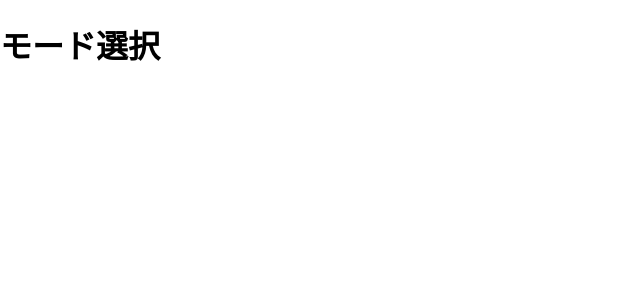
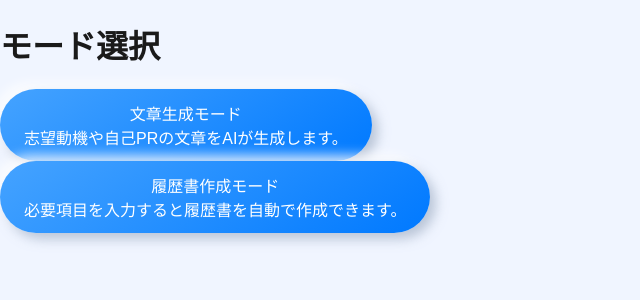
Before and after one commit to kawasakiCat/ai-assistant, a React (Create React App) app: page / in a window 1280 px wide. Shown: the top 300 px of the page, without its empty margins (0-640 px from the left). Built offline with nearby package versions, Linux system fonts and the light colour scheme.

Commit message:
インターフェーステーマ設定関連

```diff
--- a/src/App.js
+++ b/src/App.js
@@ -1,6 +1,6 @@
 import React from 'react';
+import { useTheme } from './hooks/useTheme';
 import { BrowserRouter as Router, Routes, Route } from 'react-router-dom';
-import Navigation from './components/Navigation/Navigation';
 import HomePage from './pages/HomePage';
 import ResumePage from './pages/ResumePage';
 import ChatPage from './pages/ChatPage';
@@ -11,9 +11,10 @@
 import './styles/global.css';
 
 const App = () => {
+  useTheme();
+
   return (
     <Router>
-      <Navigation />
       <Routes>
         <Route path="/" element={<HomePage />} />
         <Route path="/resume" element={<ResumePage />} />
--- /dev/null
+++ b/src/hooks/useTheme.js
@@ -0,0 +1,35 @@
+import { useState, useEffect } from "react";
+
+const getSystemTheme = () => {
+  return window.matchMedia("(prefers-color-scheme: dark)").matches ? "dark" : "light";
+};
+
+export const useTheme = () => {
+  const [theme, setTheme] = useState(() => {
+    const savedTheme = localStorage.getItem("theme") || "system";
+    return savedTheme === "system" ? getSystemTheme() : savedTheme;
+  });
+
+  useEffect(() => {
+    const currentTheme = theme === "system" ? getSystemTheme() : theme;
+    document.documentElement.setAttribute("data-theme", currentTheme);
+    localStorage.setItem("theme", theme);
+  }, [theme]);
+
+  useEffect(() => {
+    if (theme === "system") {
+      const mediaQuery = window.matchMedia("(prefers-color-scheme: dark)");
+      const handleChange = () => {
+        const newSystemTheme = mediaQuery.matches ? "dark" : "light";
+        document.documentElement.setAttribute("data-theme", newSystemTheme);
+      };
+
+      mediaQuery.addEventListener("change", handleChange);
+      return () => {
+        mediaQuery.removeEventListener("change", handleChange);
+      };
+    }
+  }, [theme]);
+
+  return { theme, setTheme };
+};
```
